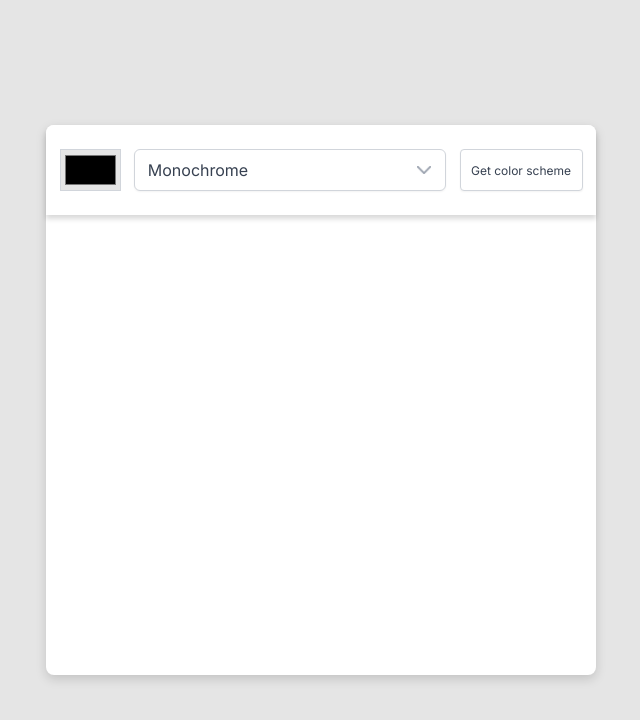
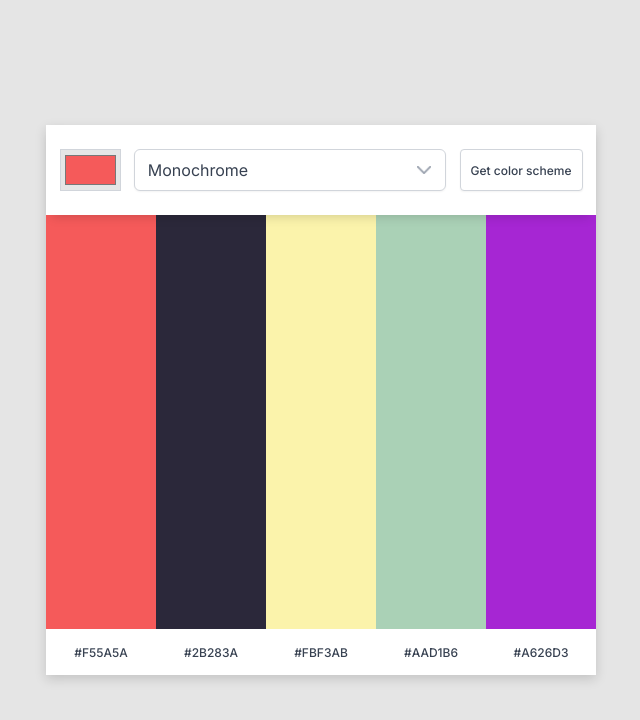
Before and after one commit to RimaSem/color-scheme-generator, a React (Vite) app: page / in a window 1280 px wide. Shown: the top 720 px of the page, without its empty margins (319-959 px from the left). Built offline with nearby package versions, Linux system fonts and the light colour scheme.

Commit message:
Create initial main section

```diff
--- a/src/App.scss
+++ b/src/App.scss
@@ -3,11 +3,14 @@
   height: 34.375em;
   background: #ffffff;
   box-shadow: 0px 4px 11px rgba(0, 0, 0, 0.15);
+  display: flex;
+  flex-direction: column;
 
   .header {
+    z-index: 1;
     height: 5.625em;
     background: #ffffff;
-    box-shadow: 0px 4px 5px rgba(0, 0, 0, 0.15);
+    box-shadow: 0 8px 11px -6px rgba(0, 0, 0, 0.15);
     display: flex;
     justify-content: space-evenly;
     align-items: center;
@@ -17,12 +20,14 @@
       height: 2.625rem;
       background: #e5e5e5;
       border: 0.5px solid #d1d5db;
+      cursor: pointer;
     }
 
     .select {
       position: relative;
 
       select {
+        cursor: pointer;
         appearance: none;
         font-family: inherit;
         font-weight: 400;
@@ -49,6 +54,7 @@
     button {
       font-family: inherit;
       font-size: 0.75rem;
+      font-weight: 500;
       color: inherit;
       width: 7.6875rem;
       height: 2.625rem;
@@ -59,12 +65,54 @@
       cursor: pointer;
     }
   }
+
+  main {
+    flex: 1;
+    display: flex;
+
+    .color {
+      flex: 1;
+      display: flex;
+      align-items: end;
+      justify-content: center;
+      background-color: aquamarine;
+
+      .color-code {
+        display: flex;
+        align-items: center;
+        justify-content: center;
+        font-size: 0.75rem;
+        font-weight: 500;
+        width: 100%;
+        height: 2.875rem;
+        background-color: white;
+      }
+    }
+
+    .color-1 {
+      background-color: #f55a5a;
+    }
+
+    .color-2 {
+      background-color: #2b283a;
+    }
+
+    .color-3 {
+      background-color: #fbf3ab;
+    }
+
+    .color-4 {
+      background-color: #aad1b6;
+    }
+
+    .color-5 {
+      background-color: #a626d3;
+    }
+  }
 }
 
 @media only screen and (min-width: 560px) {
   .App {
-    border-radius: 8px;
-
     .header {
       border-top-left-radius: 8px;
       border-top-right-radius: 8px;
--- a/src/App.tsx
+++ b/src/App.tsx
@@ -7,7 +7,7 @@ function App() {
   return (
     <div className="App">
       <div className="header">
-        <input type="color"></input>
+        <input type="color" value="#f55a5a"></input>
         <div className="select">
           <select>
             <option>Monochrome</option>
@@ -22,6 +22,23 @@ function App() {
 
         <button type="button">Get color scheme</button>
       </div>
+      <main>
+        <div className="color color-1">
+          <div className="color-code">#F55A5A</div>
+        </div>
+        <div className="color color-2">
+          <div className="color-code">#2B283A</div>
+        </div>
+        <div className="color color-3">
+          <div className="color-code">#FBF3AB</div>
+        </div>
+        <div className="color color-4">
+          <div className="color-code">#AAD1B6</div>
+        </div>
+        <div className="color color-5">
+          <div className="color-code">#A626D3</div>
+        </div>
+      </main>
     </div>
   );
 }
```
